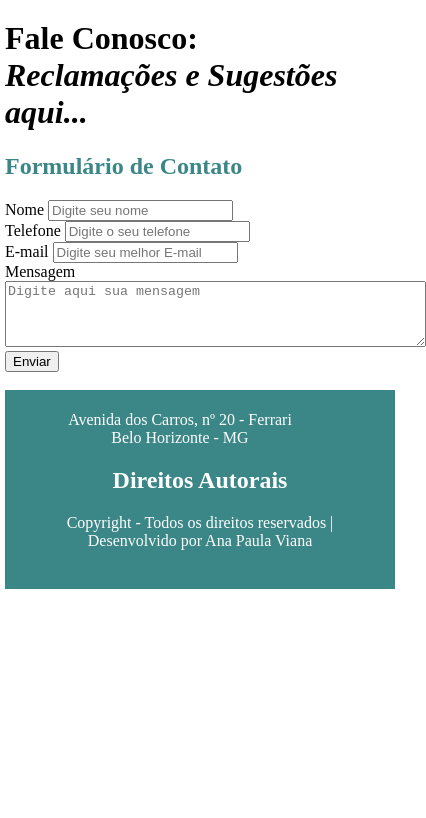
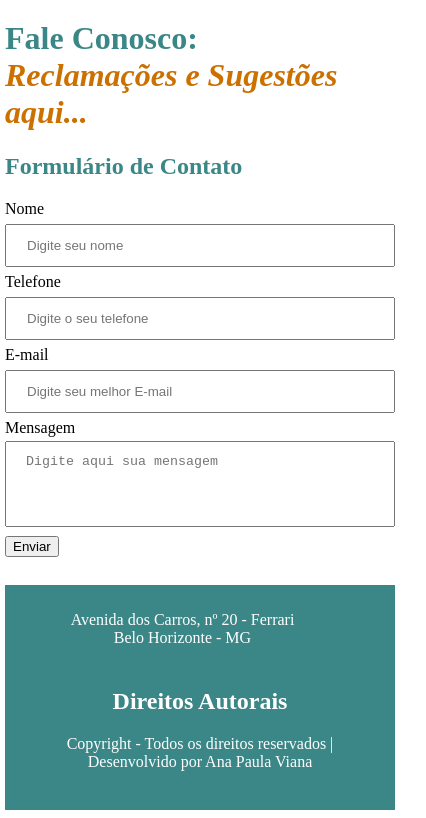
Before and after one commit to ana-viana/CSS, a plain HTML site: page contatos.html in a window 390 px wide. Shown: the part 131-949 px from the top of the page, 426 px wide, since content can reach past the window. Before the commit the page ends 844 px from the top, so only its background shows below. Drawn offline with Linux system fonts and the light colour scheme.

Commit message:
Add files via upload

```diff
--- a/style.css
+++ b/style.css
@@ -89,6 +89,11 @@ footer {
 			/*padding:0px;*/
 			margin-top: 0px;
 	}
+	i {
+		color: #CC7000;
+		/*font-size: 16px;*/
+
+	}
 	nav ul {
 			display: none;
 			position: absolute;
@@ -141,6 +146,11 @@ footer {
 	#copyright p {
 			text-align: center;
 	}
+	#localização {
+		text-align: center;
+		padding: 5px;
+
+	}
 	h2 {
 		display: block;
 		color:#3B8686;
@@ -152,4 +162,36 @@ footer {
 	footer nav {
 		background-color: #3B8686;
 	}
+	button {
+		margin-top: 5px;
+		margin-bottom: 10px;
+	}
+	h1 {
+		color: #3B8686;
+	}
+
+	textarea {
+			width: 100%;
+			padding: 12px 20px;
+			box-sizing: border-box;
+			resize: none;
+			margin: 4px 0 4px 2px;
+			float: right;
+	}
+	input[type=button], input[type=submit], input[type=reset] {
+			background-color: #4CAF50;
+			border: none;
+			color: white;
+			padding: 16px 32px;
+			text-decoration: none;
+			margin: 4px 2px;
+			cursor: pointer;
+	}
+	input[type=text] {
+			width: 100%;
+			padding: 12px 20px;
+			margin: 6px 0;
+			box-sizing: border-box;
+			float: right;
+	}
 }
```
